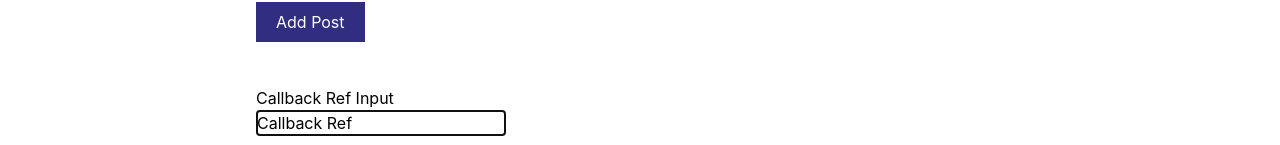
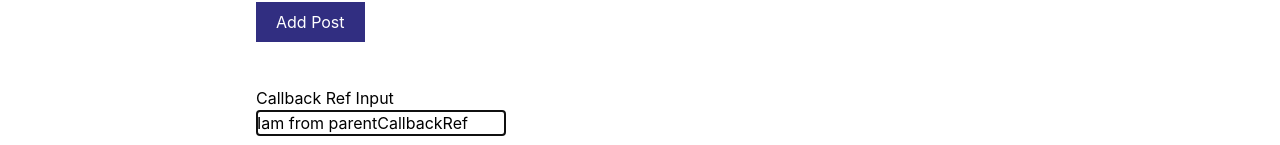
Before and after one commit to NARAYANAREDDY37/react-web-dev, a React (Create React App) app: page / in a window 1280 px wide. Shown: the part 689-834 px from the top of the page. Built offline with nearby package versions, Linux system fonts and the light colour scheme.

Commit message:
ParentCallbackRef completed

```diff
--- a/src/App.js
+++ b/src/App.js
@@ -4,7 +4,7 @@ import Posts from './components/Posts/Posts';
 import Sidebar from './components/Sidebar/Sidebar';
 import Navigation from './components/Navigation/Navigation';
 import ParentRefTextInput from './components/RefsTextInput/ParentRefTextInput';
-import CallbackRefTextInput from './components/CallbackRefTextInput/CallbackRefTextInput';
+import ParentCallbackRefTextInput from './components/CallbackRefTextInput/ParentCallbackRefTextInput';
 
 function App() {
   let userData = {
@@ -34,7 +34,7 @@ function App() {
             <Posts />
           </div>
           <div>
-            <CallbackRefTextInput />
+            <ParentCallbackRefTextInput />
           </div>
         </div>
       </div>
--- a/src/components/CallbackRefTextInput/CallbackRefTextInput.js
+++ b/src/components/CallbackRefTextInput/CallbackRefTextInput.js
@@ -3,17 +3,19 @@ import React, { Component } from 'react';
 export class CallbackRefTextInput extends Component {
   constructor(props) {
     super(props);
-    //creating callbackRefText
+
     this.textInput = null;
+
+    //creating callbackRef using method
     this.inputRef = (el) => {
       this.textInput = el;
     };
   }
 
   componentDidMount() {
-    console.log(this.inputRef);
-    this.textInput.focus();
-    this.textInput.value = 'Callback Ref';
+    // console.log(this.inputRef);
+    // this.textInput.focus();
+    // this.textInput.value = 'Callback Ref';
   }
 
   render() {
@@ -23,7 +25,7 @@ export class CallbackRefTextInput extends Component {
         <input
           type='text'
           className='border border-gray-500'
-          ref={this.inputRef}
+          ref={this.props.inputRef}
         />
       </div>
     );
--- a/src/components/CallbackRefTextInput/ParentCallbackRefTextInput.js
+++ b/src/components/CallbackRefTextInput/ParentCallbackRefTextInput.js
@@ -1,13 +1,22 @@
-import React, { Component } from 'react'
+import React, { Component } from 'react';
+import CallbackRefTextInput from './CallbackRefTextInput';
+export class ParentCallbackRefTextInput extends Component {
+  constructor(props) {
+    super(props);
+    this.textInput = null;
+  }
 
-export class ParentCallbackRefTextInput extends Component {
+  componentDidMount() {
+    this.textInput.focus();
+    this.textInput.value = 'Iam from parentCallbackRef';
+  }
   render() {
     return (
       <div>
-
+        <CallbackRefTextInput inputRef={(el) => (this.textInput = el)} />
       </div>
-    )
+    );
   }
 }
 
-export default ParentCallbackRefTextInput
+export default ParentCallbackRefTextInput;
--- a/src/components/RefsTextInput/RefsTextInput.js
+++ b/src/components/RefsTextInput/RefsTextInput.js
@@ -3,6 +3,7 @@ import React, { Component } from 'react';
 export class RefsTextInput extends Component {
   constructor(props) {
     super(props);
+    //creating ref for the input element
     this.inputRef = React.createRef();
   }
 
```
